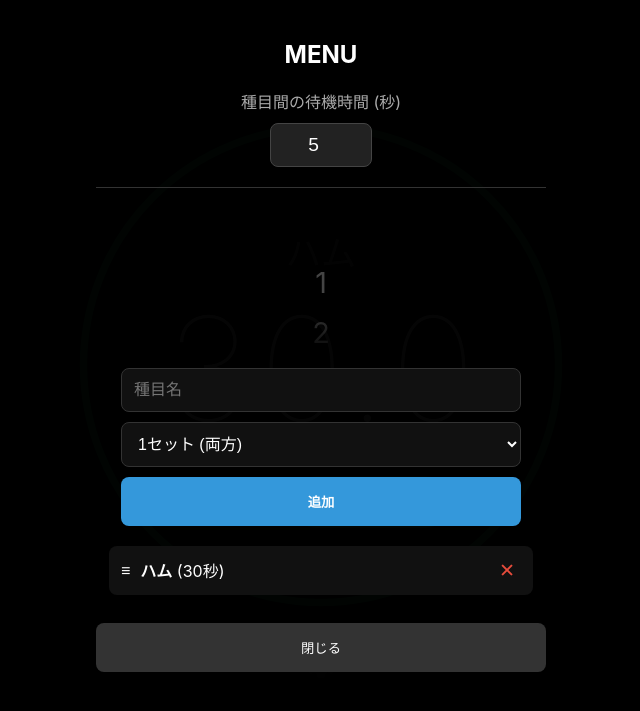
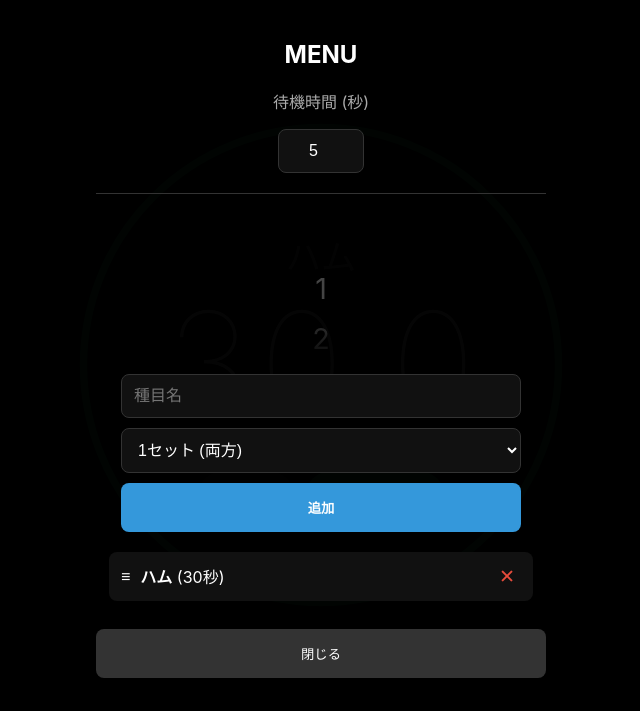
Before and after one commit to yakashi0111/stretch-support, a plain HTML site: page index.html in a window 1280 px wide. Both pictures are taken after a click on the button 640 px from the left and 665 px from the top of the page. Shown: the whole page, without its empty margins (319-959 px from the left). Drawn offline with Linux system fonts and the light colour scheme.

Commit message:
Update index.html

```diff
--- a/index.html
+++ b/index.html
@@ -3,7 +3,7 @@
 <head>
     <meta charset="UTF-8">
     <meta name="viewport" content="width=device-width, initial-scale=1.0">
-    <title>Stretch Tool Custom</title>
+    <title>Stretch Tool</title>
     <style>
         :root {
             --primary-color: #2ecc71;
@@ -11,6 +11,7 @@
             --bg-color: #000000;
             --text-color: #ffffff;
             --accent-color: #3498db;
+            --wait-color: #f1c40f;
         }
 
         body {
@@ -63,31 +64,52 @@
             margin-bottom: 5px;
             color: #aaa;
             font-weight: 300;
+            height: 1.2em;
         }
 
+        /* 修正: 数字の幅を固定してガタつきを防止 */
         #time-display {
             font-size: clamp(4.5rem, 18vw, 9rem);
             font-weight: 100;
             margin-bottom: 20px;
+            font-variant-numeric: tabular-nums;
+        }
+
+        .controls {
+            display: flex;
+            gap: 10px;
+            justify-content: center;
         }
 
         #main-btn {
-            padding: 15px 45px;
+            padding: 15px 40px;
             font-size: 1.2rem;
             border: none;
             border-radius: 50px;
             cursor: pointer;
             font-weight: bold;
             color: white;
-            width: 160px;
+            width: 140px;
         }
+
+        /* 戻るボタンのデザイン */
+        #prev-btn {
+            background: #333;
+            padding: 15px 25px;
+            font-size: 1.1rem;
+            border: none;
+            border-radius: 50px;
+            cursor: pointer;
+            font-weight: bold;
+            color: white;
+        }
+
         .btn-start { background: var(--primary-color); }
         .btn-stop { background: var(--stop-color); }
 
         .settings-trigger {
             margin-top: 30px;
             background: none; border: none; cursor: pointer;
-            z-index: 50;
         }
         .settings-trigger svg { fill: #444; width: 36px; height: 36px; }
 
@@ -103,7 +125,10 @@
         }
         .settings-panel.open { display: block; }
 
-        /* 秒数ピッカーの修正 */
+        .wait-setting {
+            text-align: center; margin-bottom: 20px; border-bottom: 1px solid #333; padding-bottom: 20px;
+        }
+
         .picker-container {
             position: relative; height: 150px; width: 100px; margin: 10px auto;
             overflow-y: scroll; scroll-snap-type: y mandatory;
@@ -127,7 +152,6 @@
             display: flex; align-items: center; background: #111; margin-bottom: 8px;
             padding: 12px; border-radius: 8px; cursor: grab; max-width: 400px; margin: 0 auto 8px auto;
         }
-        .list-item.dragging { opacity: 0.3; }
         .item-info { flex-grow: 1; margin-left: 10px; }
         .remove-btn { color: var(--stop-color); border: none; background: none; font-size: 1.2rem; cursor: pointer; }
     </style>
@@ -142,8 +166,10 @@
     <div class="inner-ui">
         <h1 id="current-title">Ready</h1>
         <div id="time-display">0.0</div>
-        <button id="prev-btn" style="background: #333; margin-right: 10px; border-radius: 50px; padding: 15px 25px; color: white; border: none; cursor: pointer; font-weight: bold;">PREV</button>
-        <button id="main-btn" class="btn-start">START</button>
+        <div class="controls">
+            <button id="prev-btn">PREV</button>
+            <button id="main-btn" class="btn-start">START</button>
+        </div>
     </div>
 </div>
 
@@ -154,10 +180,12 @@
 <div class="settings-panel" id="panel">
     <div style="max-width: 450px; margin: 0 auto;">
         <h2 style="text-align:center;">MENU</h2>
-        <div style="text-align: center; margin-bottom: 20px; border-bottom: 1px solid #333; padding-bottom: 20px;">
-    <p style="margin-bottom: 10px; color: #aaa;">種目間の待機時間 (秒)</p>
-    <input type="number" id="wait-sec-input" value="5" min="0" max="60" style="width: 80px; text-align: center; font-size: 1.2rem; background: #222; border: 1px solid #444; color: white; padding: 10px; border-radius: 8px;">
-</div>
+
+        <div class="wait-setting">
+            <p style="color: #aaa;">待機時間 (秒)</p>
+            <input type="number" id="wait-sec-input" min="0" max="60" style="width: 60px; text-align: center;">
+        </div>
+
         <div class="picker-container" id="picker">
             <div class="picker-list" id="picker-list"></div>
         </div>
@@ -175,7 +203,7 @@
 </div>
 
 <script>
-  // --- 状態管理 ---
+    // --- 状態管理 ---
     let rawStretches = JSON.parse(localStorage.getItem('stretch_data')) || [{ name: "ハム", time: 30, type: "both" }];
     let waitTime = parseInt(localStorage.getItem('wait_time')) || 5;
     let workoutQueue = [];
@@ -190,10 +218,7 @@
     const circumference = 2 * Math.PI * radius;
     circle.style.strokeDasharray = `${circumference} ${circumference}`;
 
-    // 数字のガタつき防止をコードから強制適用
-    document.getElementById('time-display').style.fontVariantNumeric = 'tabular-nums';
-
-    // --- ピッカー初期化 ---
+    // --- ピッカー初期化 (1秒刻み・sなし) ---
     const picker = document.getElementById('picker');
     const pickerList = document.getElementById('picker-list');
     for (let i = 1; i <= 300; i++) {
@@ -230,19 +255,15 @@
     }
 
     function updateUI() {
-        if (workoutQueue.length === 0) {
-            document.getElementById('current-title').innerText = "NO MENU";
-            return;
-        }
+        if (workoutQueue.length === 0) return;
         const current = workoutQueue[currentIndex];
         document.getElementById('current-title').innerText = isWaiting ? "NEXT: " + current.name : current.name;
+        circle.style.stroke = isWaiting ? "var(--wait-color)" : "var(--primary-color)";
 
-        const totalLimit = isWaiting ? waitTime : current.time;
-        const displayTime = Math.max(0, totalLimit - (elapsedTime / 1000));
+        const total = isWaiting ? waitTime * 1000 : current.time * 1000;
+        const displayTime = Math.max(0, (total - elapsedTime) / 1000);
         document.getElementById('time-display').innerText = displayTime.toFixed(1);
-
-        circle.style.stroke = isWaiting ? "#f1c40f" : "#2ecc71";
-        circle.style.strokeDashoffset = circumference - ((displayTime / totalLimit) * circumference);
+        circle.style.strokeDashoffset = circumference - ((displayTime * 1000 / total) * circumference);
     }
 
     function animate(timestamp) {
@@ -268,19 +289,17 @@
 
     function startStep() {
         cancelAnimationFrame(requestID);
-        elapsedTime = 0;
-        startTime = null;
+        elapsedTime = 0; startTime = null;
         updateUI();
         if (isRunning) requestID = requestAnimationFrame(animate);
     }
 
     function nextStep() {
         cancelAnimationFrame(requestID);
-        elapsedTime = 0;
-        startTime = null;
+        elapsedTime = 0; startTime = null;
         currentIndex++;
         if (currentIndex < workoutQueue.length) {
-            isWaiting = true;
+            isWaiting = waitTime > 0;
             startStep();
         } else {
             finishWorkout();
@@ -289,8 +308,7 @@
 
     function prevStep() {
         cancelAnimationFrame(requestID);
-        elapsedTime = 0;
-        startTime = null;
+        elapsedTime = 0; startTime = null;
         isWaiting = false;
         if (currentIndex > 0) currentIndex--;
         updateUI();
@@ -298,13 +316,12 @@
     }
 
     function finishWorkout() {
-        isRunning = false;
-        isWaiting = false;
-        currentIndex = 0;
+        isRunning = false; isWaiting = false; currentIndex = 0;
         const btn = document.getElementById('main-btn');
         btn.innerText = "START"; btn.className = "btn-start";
         document.getElementById('current-title').innerText = "FINISH!";
         circle.style.strokeDashoffset = 0;
+        circle.style.stroke = "var(--primary-color)";
     }
 
     function toggleTimer() {
@@ -330,9 +347,7 @@
             const item = document.createElement('div');
             item.className = 'list-item';
             item.draggable = true;
-            item.dataset.name = s.name;
-            item.dataset.time = s.time;
-            item.dataset.type = s.type;
+            item.dataset.name = s.name; item.dataset.time = s.time; item.dataset.type = s.type;
             item.innerHTML = `<div class="handle">≡</div><div class="item-info"><strong>${s.name}</strong> (${s.time}秒)</div><button class="remove-btn">✕</button>`;
             item.querySelector('.remove-btn').onclick = () => { rawStretches.splice(i, 1); renderList(); };
             item.addEventListener('dragstart', () => item.classList.add('dragging'));
@@ -340,14 +355,6 @@
                 item.classList.remove('dragging');
                 const items = [...document.querySelectorAll('.list-item')];
                 rawStretches = items.map(el => ({ name: el.dataset.name, time: parseInt(el.dataset.time), type: el.dataset.type }));
-                // 待機時間が変更されたら保存する
-document.getElementById('wait-sec-input').onchange = (e) => {
-    waitTime = parseInt(e.target.value) || 0;
-    localStorage.setItem('wait_time', waitTime);
-};
-
-// 起動時に入力欄へ現在の値をセットする
-document.getElementById('wait-sec-input').value = waitTime;
                 renderList();
             });
             listDiv.appendChild(item);
@@ -357,7 +364,8 @@ document.getElementById('wait-sec-input').value = waitTime;
         if (!isRunning) updateUI();
     }
 
-    document.getElementById('new-name').addEventListener('keypress', (e) => { if (e.key === 'Enter') document.getElementById('add-btn').click(); });
+    // イベント
+    document.getElementById('new-name').onkeypress = (e) => { if (e.key === 'Enter') document.getElementById('add-btn').click(); };
     document.getElementById('add-btn').onclick = () => {
         const nameInput = document.getElementById('new-name');
         if (nameInput.value) {
@@ -365,12 +373,16 @@ document.getElementById('wait-sec-input').value = waitTime;
             nameInput.value = ''; renderList();
         }
     };
-
+    document.getElementById('wait-sec-input').onchange = (e) => {
+        waitTime = parseInt(e.target.value) || 0;
+        localStorage.setItem('wait_time', waitTime);
+    };
     document.getElementById('open-settings').onclick = () => document.getElementById('panel').classList.add('open');
     document.getElementById('close-settings').onclick = () => document.getElementById('panel').classList.remove('open');
     document.getElementById('main-btn').onclick = toggleTimer;
     document.getElementById('prev-btn').onclick = prevStep;
 
+    document.getElementById('wait-sec-input').value = waitTime;
     renderList();
 </script>
 </body>
```
